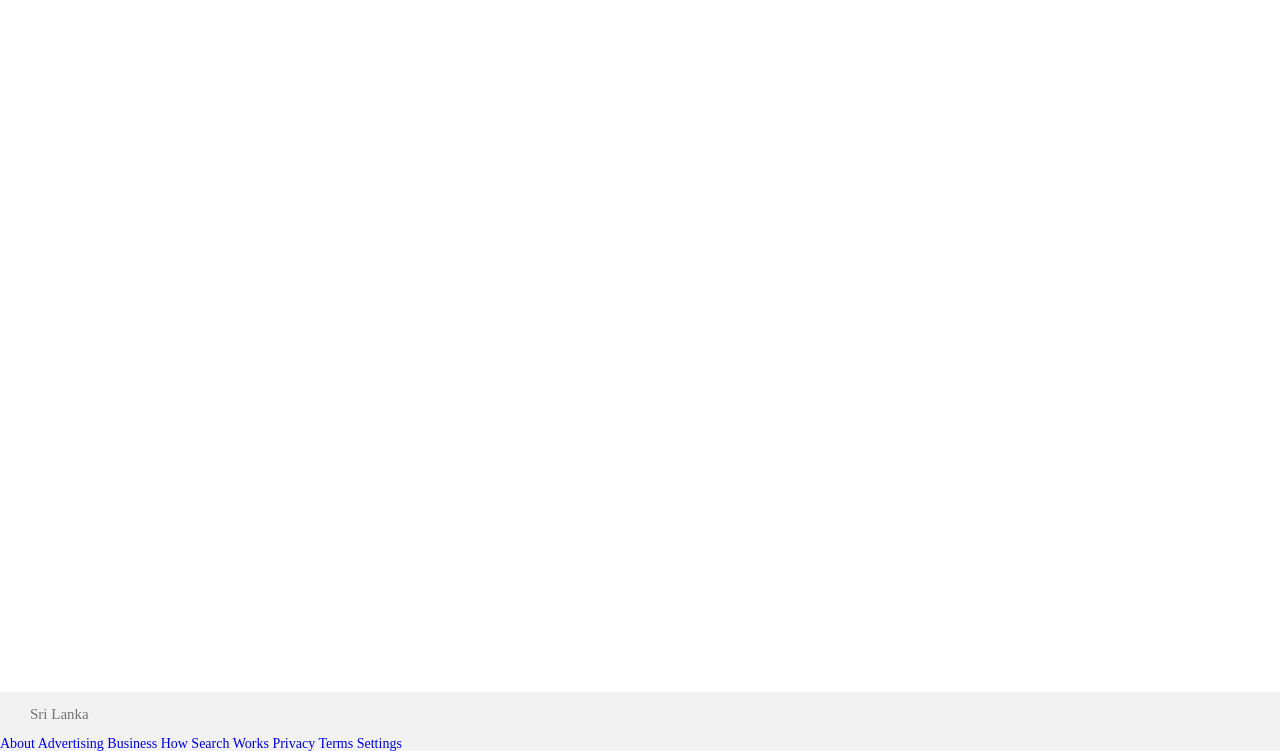
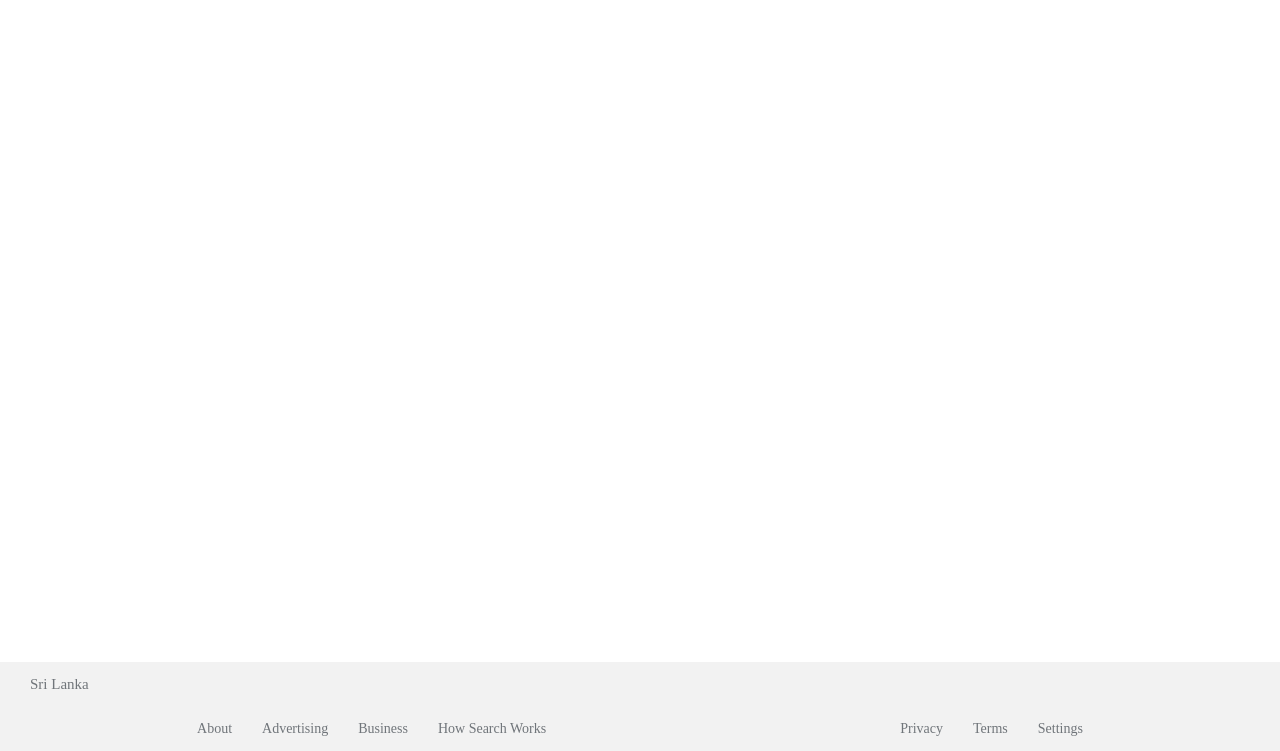
Before and after one commit to giharanw/google-clone, a website: page index.html in a window 1280 px wide. Shown: the part 49-800 px from the top of the page. Drawn offline with nearby package versions, Linux system fonts and the light colour scheme.

Commit message:
Finalize footer - 2

```diff
--- a/css/style.css
+++ b/css/style.css
@@ -96,6 +96,27 @@ footer #country{
     font-size: 15px;
 }
 
+footer #links{
+    padding: 0 20px;
+    display: flex;
+    flex-wrap: wrap;
+    justify-content: space-around;
+}
+
+footer #links > div{
+    display: flex;
+    justify-content: center;
+}
+
+footer #links > div:first-child{
+    flex-wrap: wrap;
+}
+
+footer #links > div a{
+    padding:15px;
+    color: inherit;
+}
+
  /* ========== Key Frames ========== */
  /* ========== Media Queries ========== */
 
@@ -104,3 +125,9 @@ footer #country{
          justify-content: center;
      }
  }
+
+ @media all and (max-width: 1200px){
+    footer #links > div{
+        justify-content: space-evenly;
+    }
+}
--- a/index.html
+++ b/index.html
@@ -20,14 +20,18 @@
     <footer>
         <div id="country">Sri Lanka</div>
         <div id="links">
+            <div>
                 <a href="https://about.google/?utm_source=google-LK&utm_medium=referral&utm_campaign=hp-footer&fg=1">About</a>
                 <a href="https://www.google.com/intl/en_lk/ads/?subid=ww-ww-et-g-awa-a-g_hpafoot1_1!o2&utm_source=google.com&utm_medium=referral&utm_campaign=google_hpafooter&fg=1">Advertising</a>
                 <a href="https://www.google.com/services/?subid=ww-ww-et-g-awa-a-g_hpbfoot1_1!o2&utm_source=google.com&utm_medium=referral&utm_campaign=google_hpbfooter&fg=1">Business</a>
                 <a href="https://google.com/search/howsearchworks/?fg=1">How Search Works</a>
+            </div>
+            <div>
                 <a href="https://policies.google.com/privacy?hl=en-LK&fg=1">Privacy</a>
                 <a href="https://policies.google.com/terms?hl=en-LK&fg=1">Terms</a>
                 <a href="javascript:void(0)">Settings</a>
             </div>
+        </div>
     </footer>
 </body>
 </html>
```
Lines whose indentation alone changed are shown as unchanged.
